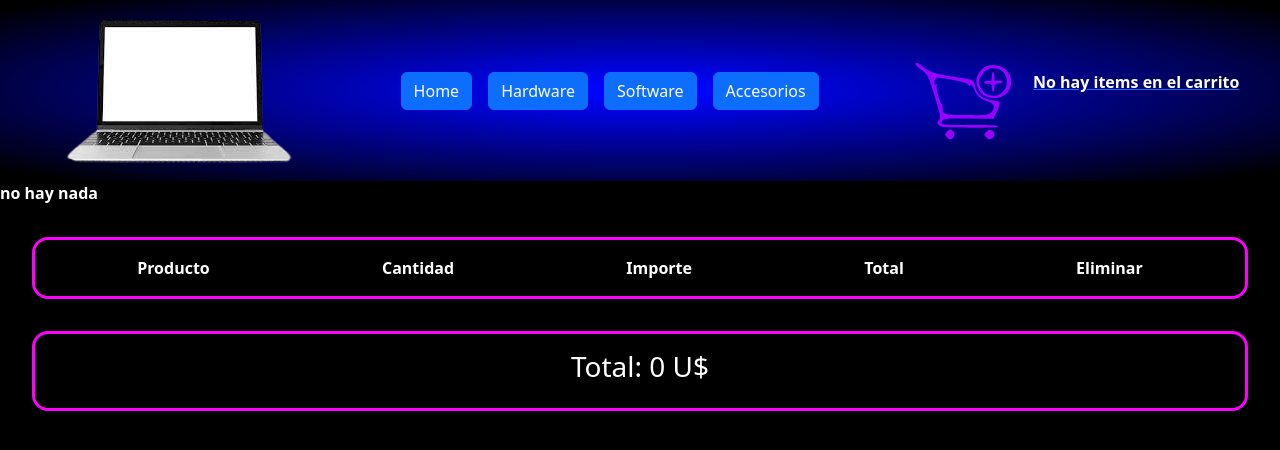
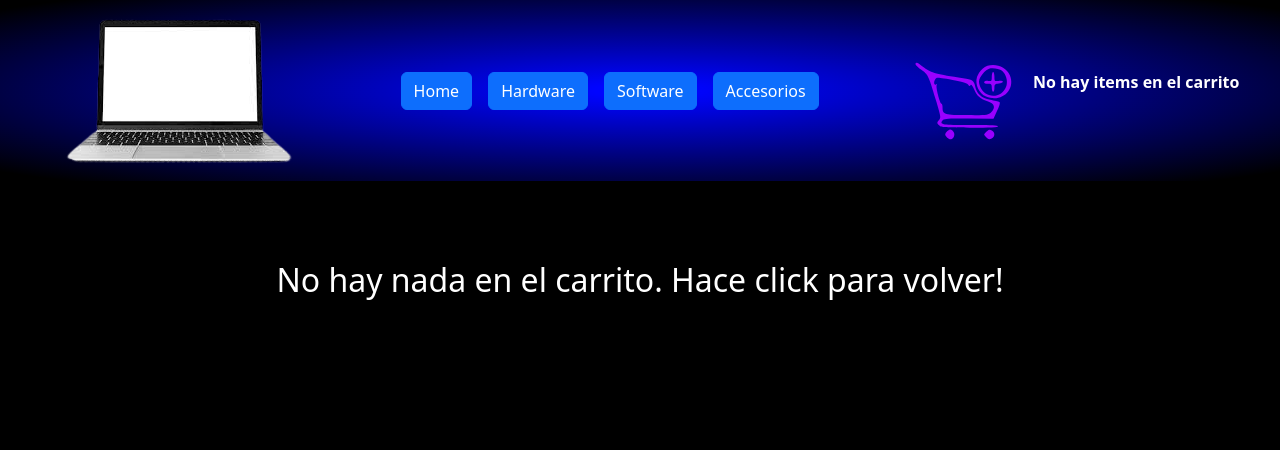
Before and after one commit to gabriel-shulman-1/GabrielShulmanReact-preEntrega, a React (Create React App) app: page /cart in a window 1280 px wide. Shown: the top 450 px of the page. Built offline with nearby package versions, Linux system fonts and the light colour scheme.

Commit message:
terminando cart, area de datos personales

```diff
--- a/src/App.css
+++ b/src/App.css
@@ -197,6 +197,7 @@ span{
   flex-direction: row;
   flex-wrap: nowrap;
   align-items: center;
+
 }
 
 .details{
@@ -219,6 +220,52 @@ span{
   color: white;
 }
 
+.containerResumen{
+  padding: 1rem;
+
+}
+
+.containerResumen a{
+  text-decoration: none;
+}
+
+#noHay{
+  margin-top: 4rem;
+  color: white;
+  text-decoration: none;
+  text-align: center;
+  font-style: normal;
+}
+
+header a{
+  text-decoration: none;
+}
+
+.personalData{
+  display: flex;
+  flex-direction: column;
+  align-items: center;
+  border-style: solid;
+  border-radius: 1rem;
+  padding: 1rem;
+  border-color: rgb(255, 0, 255);
+  margin: 2rem;
+}
+
+.personalData h4{
+  color: white;
+  margin: 1rem;
+}
+
+.personalData .btn{
+  margin: 1rem;
+}
+
+.personalDataInput{
+  margin: 1rem;
+  width: 20rem;
+}
+
 @keyframes App-logo-spin {
   from {
     transform: rotate(0deg);
--- a/src/components/Cart.jsx
+++ b/src/components/Cart.jsx
@@ -1,5 +1,7 @@
-import { createContext, useContext, useState } from "react";
+import { useContext, useState } from "react";
 import { CartContext } from "../context/CartContext";
+import { Link } from "react-router-dom";
+import 'bootstrap/dist/css/bootstrap.min.css';
 
 export function Cart (){
 
@@ -18,7 +20,12 @@ export function Cart (){
             )
 
     return(
-        <div> {itemsEnCarrito===0 ? <p>no hay nada</p>:<p>hay algo</p>}
+        <div className="containerResumen"> {itemsEnCarrito===0 ?
+        <Link to={"/"}>
+        <h2 id="noHay">No hay nada en el carrito. Hace click para volver!</h2>
+        </Link>
+        :
+        <>
             <div className="details">
                 <p className="textDetail">Producto</p>
                 <p className="textDetail">Cantidad</p>
@@ -33,13 +40,21 @@ export function Cart (){
                         <p className="textDetail">{item.qty}</p>
                         <p className="textDetail">{item.price}</p>
                         <p className="textDetail">{item.price * item.qty}</p>
-                        <button onClick={()=>removeItem(item.id)}>Eliminar</button>
+                        <button onClick={()=>removeItem(item.id)} className="btn btn-primary">Eliminar</button>
                     </div>
                 ))}
             </div>
             <div className="details">
                 <h3>Total: {total()} U$</h3>
             </div>
+            <div className="personalData">
+                <h4>Ingresa tus datos para realizar la compra</h4>
+                    <input type="text" className="personalDataInput" placeholder="Ingresa tu nombre"/>
+                    <input type="number" className="personalDataInput" placeholder="Ingresa tu Numero de telefono" />
+                    <input type="email" className="personalDataInput" placeholder="Ingresa tu correo electronico"/>
+                    <button className="btn btn-primary">Finalizar compra</button>
+            </div>
+            </>}
         </div>
     )
 }
```
